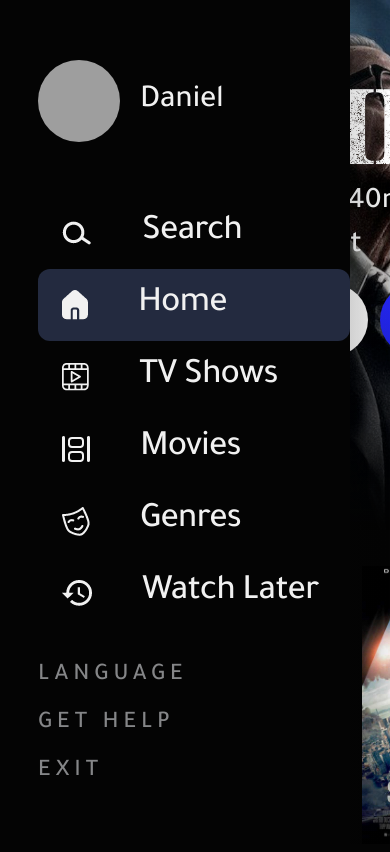
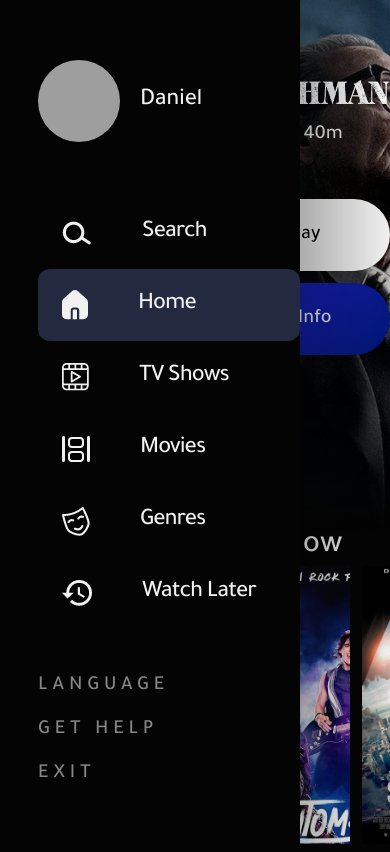
Before and after one commit to Mko1999/tv-app, a React (Vite) app: page / in a window 390 px wide. Built offline with nearby package versions, Linux system fonts and the light colour scheme; grey boxes are pictures that could not be loaded.

Commit message:
responsive styles

```diff
--- a/src/components/Sidebar/NavButton/NavButton.scss
+++ b/src/components/Sidebar/NavButton/NavButton.scss
@@ -2,11 +2,7 @@
   width: 82px;
   height: 82px;
   @include flex_center;
-
   gap: 50px;
-  font-size: 36px;
-  line-height: 36px;
-  color: $color_white;
   border-radius: 12px;
   letter-spacing: -1px;
 
@@ -14,8 +10,9 @@
     width: -webkit-fill-available;
     height: unset;
     min-height: 72px;
-    padding: 15px 17px 15px 24px;
     justify-content: flex-start;
+    padding-block: 15px;
+    padding-inline: 24px 17px;
 
     &--active,
     &.is-active {
@@ -37,5 +34,21 @@
   &__text {
     color: $color_white;
     font-size: 36px;
+    line-height: 36px;
+
+    @include breakpoint(desktop) {
+      font-size: 32px;
+      line-height: 32px;
+    }
+
+    @include breakpoint(tablet) {
+      font-size: 28px;
+      font-size: 24px;
+    }
+
+    @include breakpoint(mobile) {
+      font-size: 24px;
+      line-height: 24px;
+    }
   }
 }
--- a/src/components/Sidebar/Sidebar.scss
+++ b/src/components/Sidebar/Sidebar.scss
@@ -1,5 +1,6 @@
 $sidebar-collapsed: 150px;
 $sidebar-expanded: 350px;
+$sidebar-expanded-tablet: 300px;
 
 .sidebar {
   position: relative;
@@ -8,6 +9,10 @@ $sidebar-expanded: 350px;
 
   &--open {
     --sb-width: #{$sidebar-expanded};
+
+    @include breakpoint(tablet) {
+      --sb-width: #{$sidebar-expanded-tablet};
+    }
   }
 
   &__backdrop {
--- a/src/components/Sidebar/SidebarBottomActions/SidebarBottomActions.scss
+++ b/src/components/Sidebar/SidebarBottomActions/SidebarBottomActions.scss
@@ -11,6 +11,11 @@
     border-radius: 12px;
     letter-spacing: 4.8px;
 
+    @include breakpoint(tablet) {
+      font-size: 20px;
+      line-height: 20px;
+    }
+
     &:hover {
       padding-left: 8px;
     }
--- a/src/components/UserAvatar/UserAvatar.scss
+++ b/src/components/UserAvatar/UserAvatar.scss
@@ -11,5 +11,9 @@
     color: $color_white;
     font-size: 32px;
     letter-spacing: -0.32px;
+
+    @include breakpoint(tablet) {
+      font-size: 24px;
+    }
   }
 }
--- a/src/components/views/FeaturedVideo/FeaturedVideo.scss
+++ b/src/components/views/FeaturedVideo/FeaturedVideo.scss
@@ -46,6 +46,11 @@
     line-height: 24px;
     color: $color_gray;
     letter-spacing: 4.8px;
+
+    @include breakpoint(tablet) {
+      font-size: 20px;
+      line-height: 20px;
+    }
   }
 
   &__category {
@@ -55,6 +60,14 @@
   &__title-img {
     width: auto;
     height: auto;
+
+    @include breakpoint(desktop) {
+      width: 300px;
+    }
+
+    @include breakpoint(tablet) {
+      width: 200px;
+    }
   }
 
   &__facts {
@@ -65,6 +78,16 @@
     color: $color_white;
     @include text-wrap;
     letter-spacing: 0;
+
+    @include breakpoint(desktop) {
+      font-size: 24px;
+      line-height: 24px;
+    }
+
+    @include breakpoint(tablet) {
+      font-size: 20px;
+      line-height: 20px;
+    }
   }
 
   &__desc {
@@ -72,12 +95,31 @@
     line-height: 32px;
     color: $color_white;
     @include text-ellipsis-multiline(4);
+
+    @include breakpoint(desktop) {
+      font-size: 28px;
+      line-height: 28px;
+    }
+
+    @include breakpoint(tablet) {
+      font-size: 24px;
+      line-height: 24px;
+    }
+
+    @include breakpoint(tablet) {
+      font-size: 20px;
+      line-height: 20px;
+    }
   }
 
   &__actions {
     display: flex;
     gap: 12px;
     margin-top: 10px;
+
+    @include breakpoint(tablet) {
+      flex-direction: column;
+    }
 
     &__item {
       min-height: 72px;
@@ -86,6 +128,21 @@
       font-size: 32px;
       line-height: 32px;
       padding: 18px 48px;
+
+      @include breakpoint(desktop) {
+        font-size: 28px;
+        line-height: 28px;
+      }
+
+      @include breakpoint(tablet) {
+        font-size: 24px;
+        line-height: 24px;
+      }
+
+      @include breakpoint(tablet) {
+        font-size: 20px;
+        line-height: 20px;
+      }
     }
 
     &__play {
--- a/src/styles/breakpoints/index.scss
+++ b/src/styles/breakpoints/index.scss
@@ -2,3 +2,25 @@ $mobile: 576px;
 $tablet: 768px;
 $desktop: 1024px;
 $wide: 1400px;
+
+@mixin breakpoint($devices) {
+  @if $devices == mobile {
+    @media (max-width: $mobile) {
+      @content;
+    }
+  } @else if $devices == tablet {
+    @media (max-width: $tablet) {
+      @content;
+    }
+  } @else if $devices == desktop {
+    @media (max-width: $desktop) {
+      @content;
+    }
+  } @else if $devices == wide {
+    @media (max-width: $wide) {
+      @content;
+    }
+  } @else {
+    @error "Unknown breakpoint `#{$devices}`. Allowed: mobile, tablet desktop, wide";
+  }
+}
--- a/src/styles/index.scss
+++ b/src/styles/index.scss
@@ -1,7 +1,6 @@
 @forward 'colors';
 
 @forward 'mixins/flex-shortcuts';
-@forward './mixins/breakpoints.scss';
 @forward './mixins/text-overflow.scss';
 
 @forward './breakpoints/index.scss';
--- a/src/styles/mixins/breakpoints.scss
+++ /dev/null
@@ -1,21 +0,0 @@
-@mixin breakpoint($devices) {
-  @if $devices == mobile {
-    @media (max-width: $mobile) {
-      @content;
-    }
-  } @else if $devices == tablet {
-    @media (max-width: $tablet) {
-      @content;
-    }
-  } @else if $devices == desktop {
-    @media (max-width: $desktop) {
-      @content;
-    }
-  } @else if $devices == wide {
-    @media (max-width: $wide) {
-      @content;
-    }
-  } @else {
-    @error "Unknown breakpoint `#{$devices}`. Allowed: mobile, tablet desktop, wide";
-  }
-}
```
Also changed, not shown: 1 other file (tests, documents, lock files or other folders).
